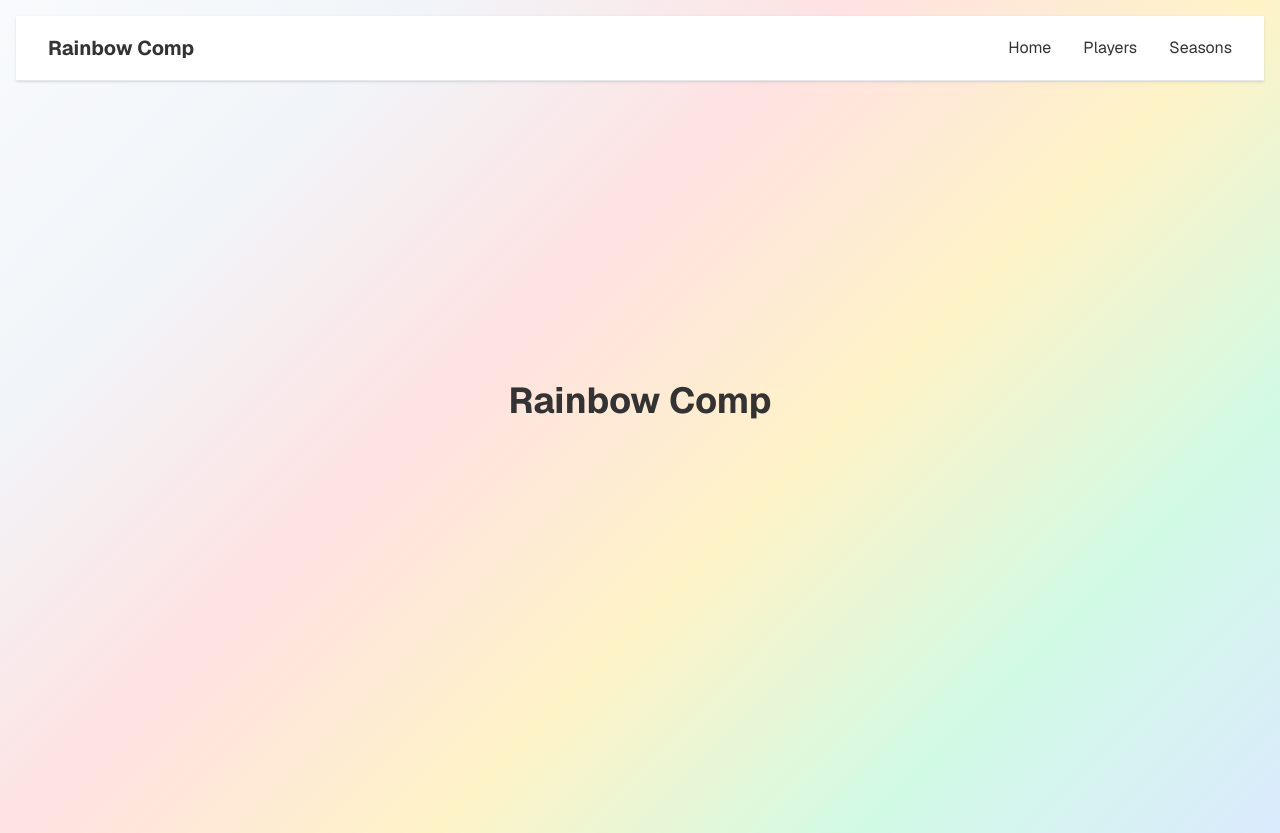
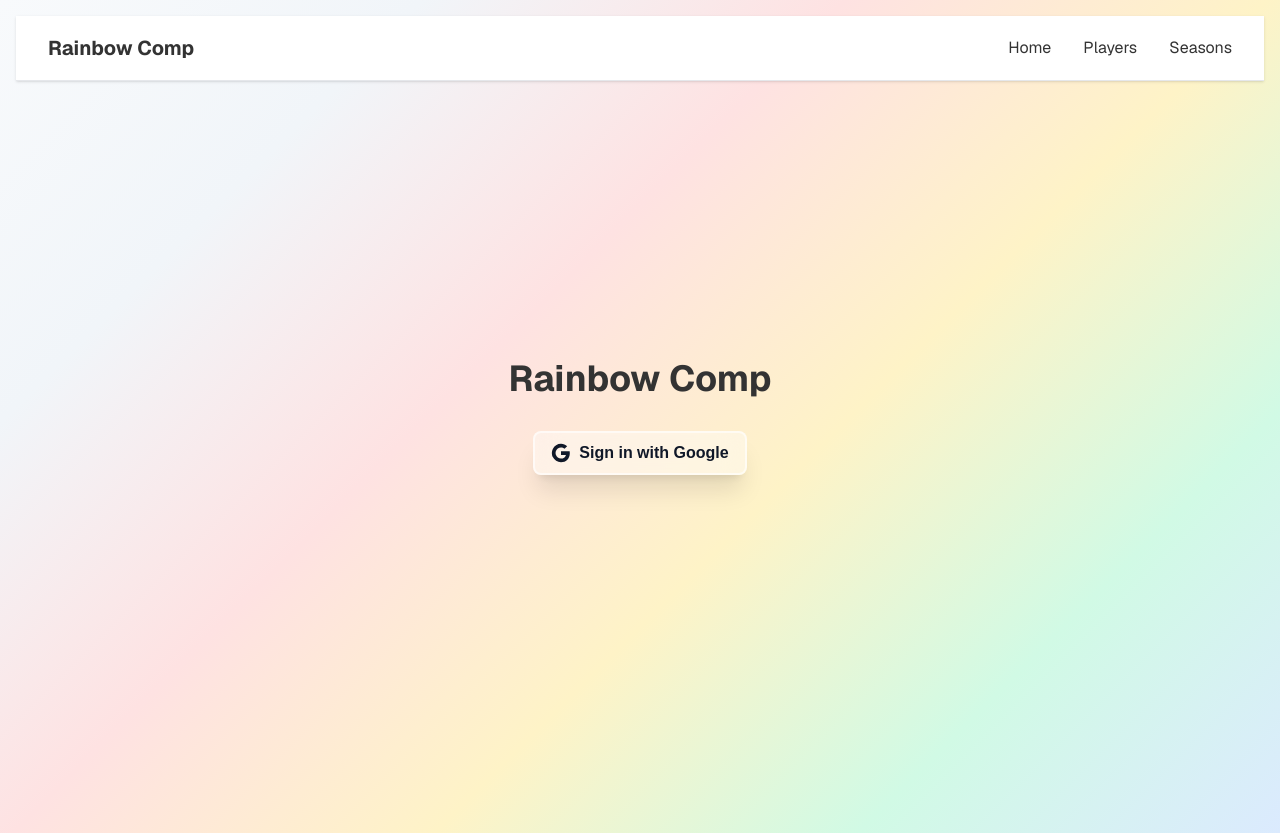
Before and after one commit to javila35/rainbow-comp, a Next.js app: page / in a window 1280 px wide. Built offline with nearby package versions, Linux system fonts and the light colour scheme.

Commit message:
get auth working

```diff
--- /dev/null
+++ b/app/api/auth/[...nextauth]/route.ts
@@ -0,0 +1,2 @@
+import { handlers } from "@/auth"
+export const { GET, POST } = handlers;
--- /dev/null
+++ b/app/components/SignInButton.tsx
@@ -0,0 +1,38 @@
+import { signIn } from "@/auth";
+import { GLASSY_BUTTON_CLASSES } from "@/lib/utils/styles";
+
+export default function SignInButton() {
+  return (
+    <form
+      action={async () => {
+        "use server";
+        await signIn("google");
+      }}
+    >
+      <button
+        type="submit"
+        className={`${GLASSY_BUTTON_CLASSES} flex items-center justify-center gap-2`}
+      >
+        <svg className="w-5 h-5" viewBox="0 0 24 24">
+          <path
+            fill="currentColor"
+            d="M22.56 12.25c0-.78-.07-1.53-.2-2.25H12v4.26h5.92c-.26 1.37-1.04 2.53-2.21 3.31v2.77h3.57c2.08-1.92 3.28-4.74 3.28-8.09z"
+          />
+          <path
+            fill="currentColor"
+            d="M12 23c2.97 0 5.46-.98 7.28-2.66l-3.57-2.77c-.98.66-2.23 1.06-3.71 1.06-2.86 0-5.29-1.93-6.16-4.53H2.18v2.84C3.99 20.53 7.7 23 12 23z"
+          />
+          <path
+            fill="currentColor"
+            d="M5.84 14.09c-.22-.66-.35-1.36-.35-2.09s.13-1.43.35-2.09V7.07H2.18C1.43 8.55 1 10.22 1 12s.43 3.45 1.18 4.93l2.85-2.22.81-.62z"
+          />
+          <path
+            fill="currentColor"
+            d="M12 5.38c1.62 0 3.06.56 4.21 1.64l3.15-3.15C17.45 2.09 14.97 1 12 1 7.7 1 3.99 3.47 2.18 7.07l3.66 2.84c.87-2.6 3.3-4.53 6.16-4.53z"
+          />
+        </svg>
+        Sign in with Google
+      </button>
+    </form>
+  );
+}
--- a/app/page.tsx
+++ b/app/page.tsx
@@ -1,4 +1,4 @@
-import prisma from "@/lib/prisma";
+import SignInButton from "./components/SignInButton";
 
 export default async function Home() {
   return (
@@ -6,6 +6,7 @@
       <h1 className="text-4xl font-bold mb-8 font-[family-name:var(--font-geist-sans)] text-[#333333]">
         Rainbow Comp
       </h1>
+      <SignInButton />
     </div>
   );
 }
--- /dev/null
+++ b/auth.ts
@@ -0,0 +1,6 @@
+import NextAuth from "next-auth";
+import Google from "next-auth/providers/google";
+
+export const { auth, handlers, signIn, signOut } = NextAuth({
+  providers: [Google],
+});
--- /dev/null
+++ b/middleware.ts
@@ -0,0 +1 @@
+export { auth as middleware } from "@/auth";
--- a/package.json
+++ b/package.json
@@ -13,6 +13,7 @@
     "@prisma/client": "^6.10.1",
     "@prisma/extension-accelerate": "^2.0.1",
     "next": "15.3.4",
+    "next-auth": "^5.0.0-beta.29",
     "react": "^19.0.0",
     "react-dom": "^19.0.0"
   },
```
Also changed, not shown: 1 other file (tests, documents, lock files or other folders).
